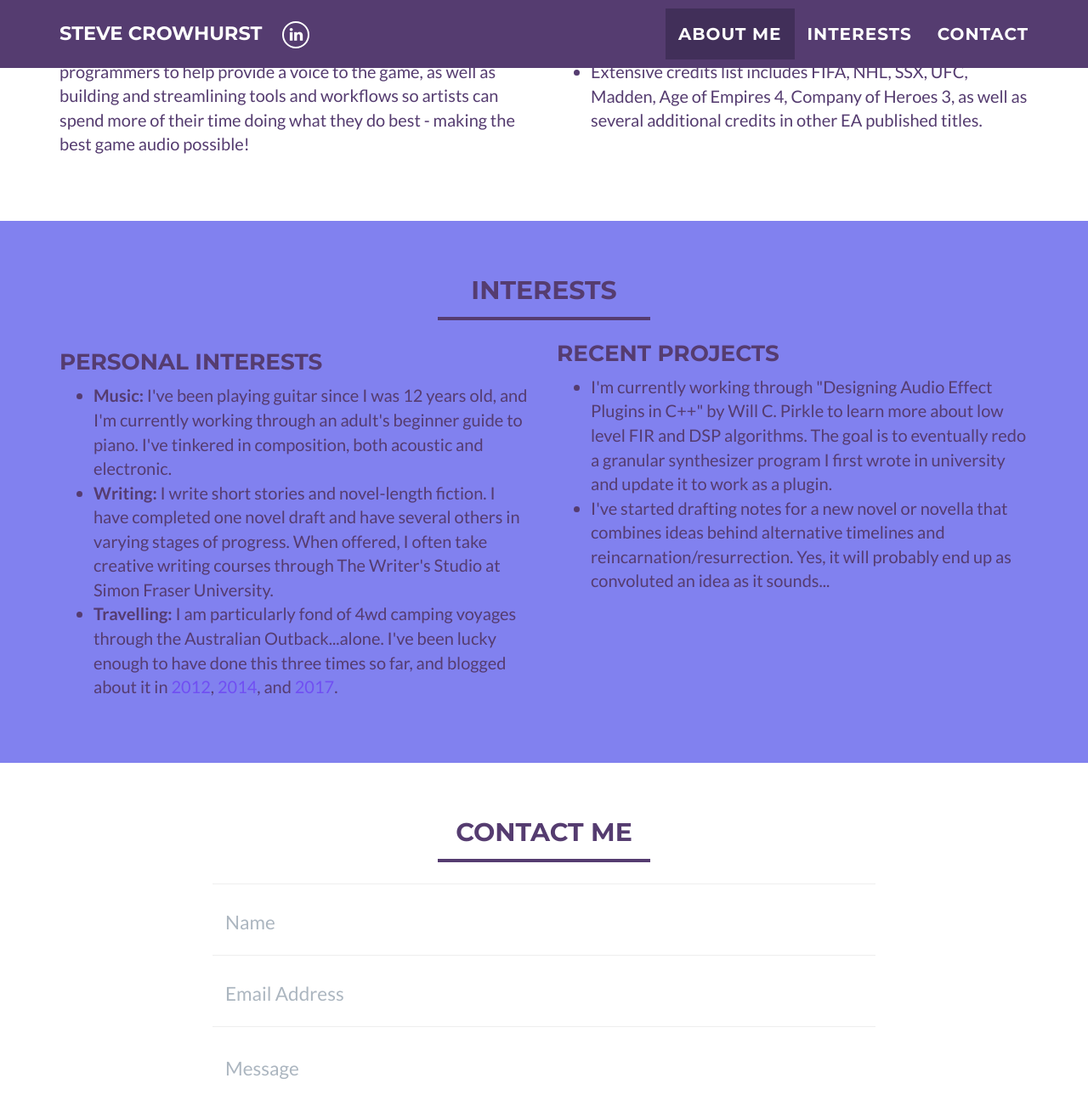
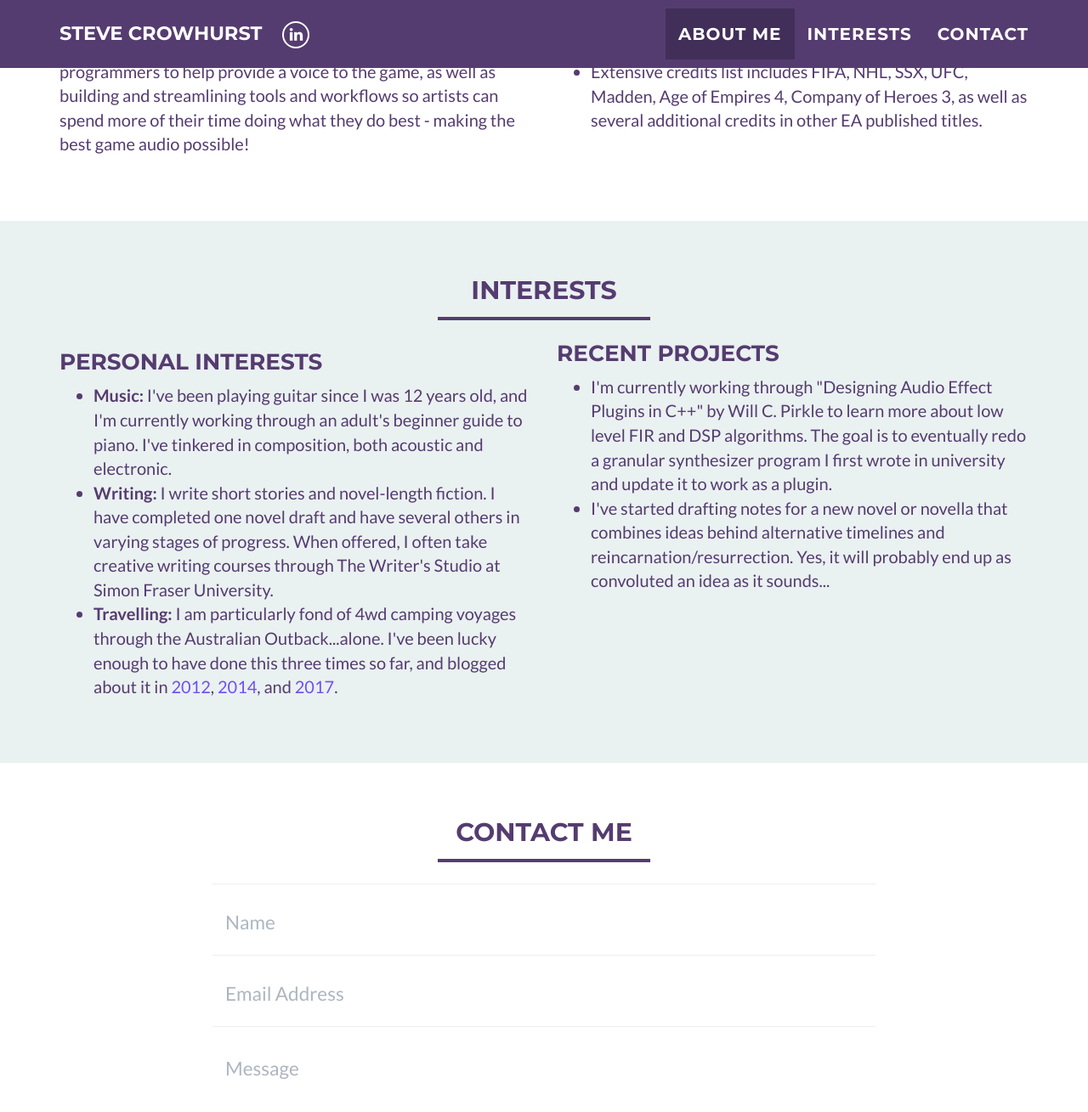
Before and after one commit to stevecrow316/stevecrow316.github.io, a Jekyll site: the page built from index.html, in a window 1280 px wide and 1400 px high, scrolled down 857 px. Shown: the top 1309 px of the window at 85% size. Built offline with Jekyll 4.4.1, drawn with Linux system fonts in a browser that asks for light colours.

Commit message:
Update _config.yml

```diff
--- a/_config.yml
+++ b/_config.yml
@@ -15,10 +15,10 @@ social:
 # Color settings (hex-codes without the leading hash-tag)
 color:
   primary: 704FF2
-  primary-rgb: "82, 64, 239"
+  primary-rgb: "112, 79, 242"
   secondary: 553C70
   secondary-dark: 412F59
-  section-tout: 8181EF
+  section-tout: eaf1f1
 
 
 
```
